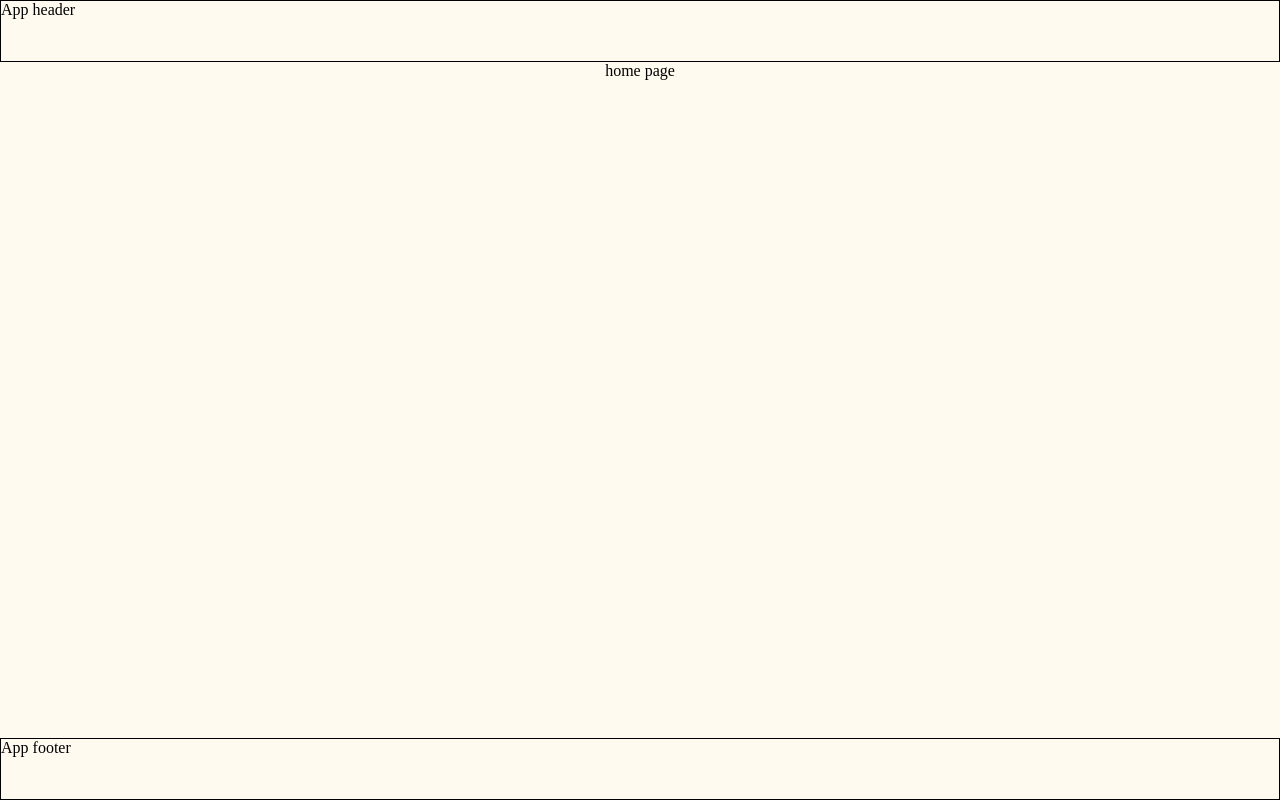
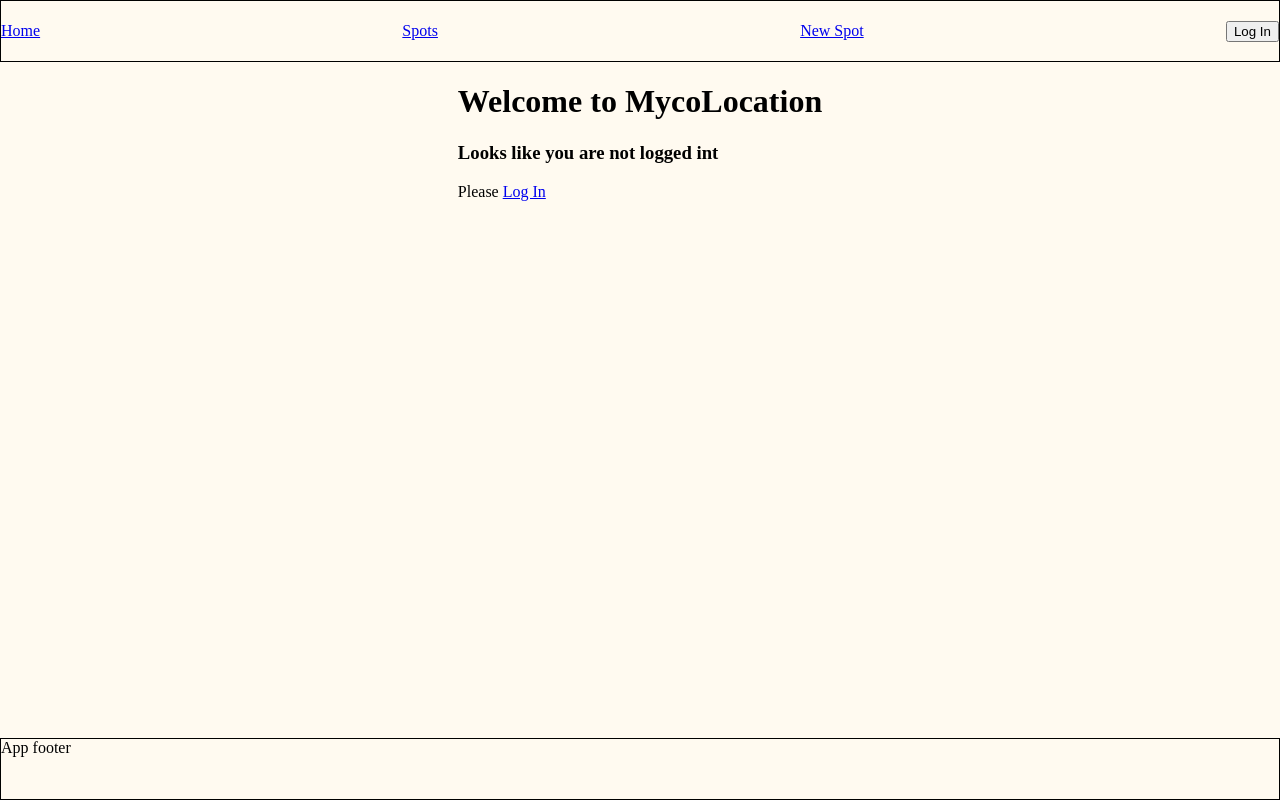
Before and after one commit to vladutclp/myco-location, a React (Vite) app in the folder client/: page / in a window 1280 px wide. Built offline with nearby package versions, Linux system fonts and the light colour scheme.

Commit message:
added login and register functionality; added auth context; added protected route component

```diff
--- a/client/src/App.css
+++ b/client/src/App.css
@@ -10,6 +10,12 @@ body {
   height: 100dvh;
   margin: 0;
   padding: 0;
+}
+
+.header {
+  display: flex;
+  align-items: center;
+  justify-content: space-between;
 }
 
 .header,
--- a/client/src/App.tsx
+++ b/client/src/App.tsx
@@ -3,16 +3,30 @@ import "./App.css";
 import Layout from "./pages/Layout";
 import Register from "./pages/Register";
 import Login from "./pages/Login";
+import Home from "./pages/Home";
+import AuthProvider from "./store/auth-context";
+import Spots from "./pages/Spots";
+import ProtectedRoute from "./routes/ProtectedRoute";
 
 function App() {
   return (
+    <AuthProvider>
       <Layout>
         <Routes>
-        <Route index element={<>home page</>} />
+          <Route index element={<Home />} />
           <Route path="login" element={<Login />} />
           <Route path="register" element={<Register />} />
+          <Route element={<ProtectedRoute />}>
+            <Route path="spots" element={<Spots />} />
+            <Route path="new-spot" element={<div>New spot component</div>} />
+          </Route>
+          <Route
+            path="*"
+            element={<div>Sorry, this route does not exist</div>}
+          />
         </Routes>
       </Layout>
+    </AuthProvider>
   );
 }
 
--- /dev/null
+++ b/client/src/components/Header.tsx
@@ -0,0 +1,28 @@
+import { useAuth } from "../store/auth-context";
+import { NavLink, useNavigate } from "react-router";
+
+const Header = () => {
+  const { isLoggedIn, setIsUserLoggedIn } = useAuth();
+  const navigate = useNavigate();
+  return (
+    <header className="header">
+      <NavLink to={"/"}>Home</NavLink>
+      <NavLink to={"/spots"}>Spots</NavLink>
+      <NavLink to={"/new-spot"}>New Spot</NavLink>
+      {!isLoggedIn ? (
+        <button onClick={() => navigate("/login")}>Log In</button>
+      ) : (
+        <button
+          onClick={() => {
+            sessionStorage.removeItem("token");
+            setIsUserLoggedIn(false);
+          }}
+        >
+          Log Out
+        </button>
+      )}
+    </header>
+  );
+};
+
+export default Header;
--- /dev/null
+++ b/client/src/pages/Home.tsx
@@ -0,0 +1,21 @@
+import { useAuth } from "../store/auth-context";
+import { NavLink } from "react-router";
+
+const Home = () => {
+  const { isLoggedIn } = useAuth();
+  console.log("isLoggedIn: ", isLoggedIn);
+  return isLoggedIn ? (
+    <div>
+      <h1>Welcome to MycoLocation</h1>
+      <div>Hello user, you are logged in</div>
+    </div>
+  ) : (
+    <div>
+      <h1>Welcome to MycoLocation</h1>
+      <h3>Looks like you are not logged int</h3>
+      Please <NavLink to={"/login"}>Log In </NavLink>
+    </div>
+  );
+};
+
+export default Home;
--- a/client/src/pages/Layout.tsx
+++ b/client/src/pages/Layout.tsx
@@ -1,4 +1,5 @@
 import React from "react";
+import Header from "../components/Header";
 
 type Props = {
   children?: React.ReactNode;
@@ -7,7 +8,7 @@ type Props = {
 const Layout = ({ children }: Props) => {
   return (
     <>
-      <header className="header">App header</header>
+      <Header />
       <main className="main-content">{children}</main>
       <footer className="footer">App footer</footer>
     </>
--- a/client/src/pages/Login.tsx
+++ b/client/src/pages/Login.tsx
@@ -1,18 +1,42 @@
-import React from "react";
-import { Link, NavLink } from "react-router";
+import { NavLink, useNavigate } from "react-router";
+import { BASE_API } from "./Register";
+import { useAuth } from "../store/auth-context";
 
 const Login = () => {
+  const navigate = useNavigate();
+  const { setIsUserLoggedIn } = useAuth();
+
+  const loginUser = async (formData: any) => {
+    const loginData = fetch(`${BASE_API}/auth/login`, {
+      method: "POST",
+      headers: {
+        "Content-Type": "application/json",
+      },
+      body: JSON.stringify(formData),
+    });
+    return loginData
+      .then((data) => data.json())
+      .then((data) => {
+        if ("token" in data && data.token !== undefined) {
+          sessionStorage.setItem("token", data.token);
+          setIsUserLoggedIn(true);
+          navigate("/");
+        }
+        return data;
+      })
+      .catch((e) => console.error(e));
+  };
+
   return (
     <div
       style={{ display: "flex", flexDirection: "column", alignItems: "center" }}
     >
       <form
-        onSubmit={(event) => {
+        onSubmit={async (event) => {
           const data = new FormData(event.target);
           event.preventDefault();
-          //Login user logic
-          console.log("data", Object.fromEntries(data.entries()));
-          event.currentTarget.reset();
+          const loginData = await loginUser(Object.fromEntries(data));
+          console.log("loginData: ", loginData);
         }}
         className="login-form"
       >
--- a/client/src/pages/Register.tsx
+++ b/client/src/pages/Register.tsx
@@ -1,19 +1,27 @@
-import React from "react";
 import { NavLink } from "react-router";
 
+export const BASE_API = "http://localhost:8080/api";
+
 const Register = () => {
-  console.log("component rendering");
+  const registerUser = async (formData: any) => {
+    fetch(`${BASE_API}/auth/register`, {
+      method: "POST",
+      headers: {
+        "Content-Type": "application/json",
+      },
+      body: JSON.stringify(formData),
+    });
+  };
+
   return (
     <div
       style={{ display: "flex", flexDirection: "column", alignItems: "center" }}
     >
       <form
-        onSubmit={(event) => {
+        onSubmit={async (event) => {
           const data = new FormData(event.target);
           event.preventDefault();
-          //Register user logic
-          console.log("data", Object.fromEntries(data.entries()));
-          event.currentTarget.reset();
+          await registerUser(Object.fromEntries(data));
         }}
         className="login-form"
       >
--- /dev/null
+++ b/client/src/pages/Spots.tsx
@@ -0,0 +1,18 @@
+import React from "react";
+import { useAuth } from "../store/auth-context";
+import { NavLink } from "react-router";
+
+const Spots = () => {
+  const { isLoggedIn } = useAuth();
+
+  if (!isLoggedIn) {
+    return (
+      <div>
+        Please <NavLink to="/login">Log In</NavLink>
+      </div>
+    );
+  }
+  return <div>Spots</div>;
+};
+
+export default Spots;
--- /dev/null
+++ b/client/src/routes/ProtectedRoute.tsx
@@ -0,0 +1,13 @@
+import { useAuth } from "../store/auth-context";
+import { Navigate, Outlet } from "react-router";
+
+const ProtectedRoute = () => {
+  const { isLoggedIn } = useAuth();
+
+  if (!isLoggedIn) {
+    return <Navigate to={"/"} replace />;
+  }
+  return <Outlet />;
+};
+
+export default ProtectedRoute;
--- /dev/null
+++ b/client/src/store/auth-context.tsx
@@ -0,0 +1,36 @@
+import { createContext, useContext, useState } from "react";
+
+export interface AuthContextInterface {
+  isLoggedIn: boolean;
+  setIsUserLoggedIn: (isUserLoggedIn: boolean) => void;
+}
+
+type Props = {
+  children?: React.ReactNode;
+};
+
+export const AuthContext = createContext<AuthContextInterface | null>(null);
+const AuthProvider = ({ children }: Props) => {
+  const [isLoggedIn, setIsLoggedIn] = useState(false);
+
+  const setIsUserLoggedIn = (isUserLoggedIn: boolean) =>
+    setIsLoggedIn(isUserLoggedIn);
+
+  return (
+    <AuthContext.Provider value={{ isLoggedIn, setIsUserLoggedIn }}>
+      {children}
+    </AuthContext.Provider>
+  );
+};
+
+export const useAuth = (): AuthContextInterface => {
+  const context = useContext(AuthContext);
+
+  if (!context) {
+    throw new Error("useAuth must be used inside AuthProvider");
+  }
+
+  return context;
+};
+
+export default AuthProvider;
```
Lines whose indentation alone changed are shown as unchanged.
